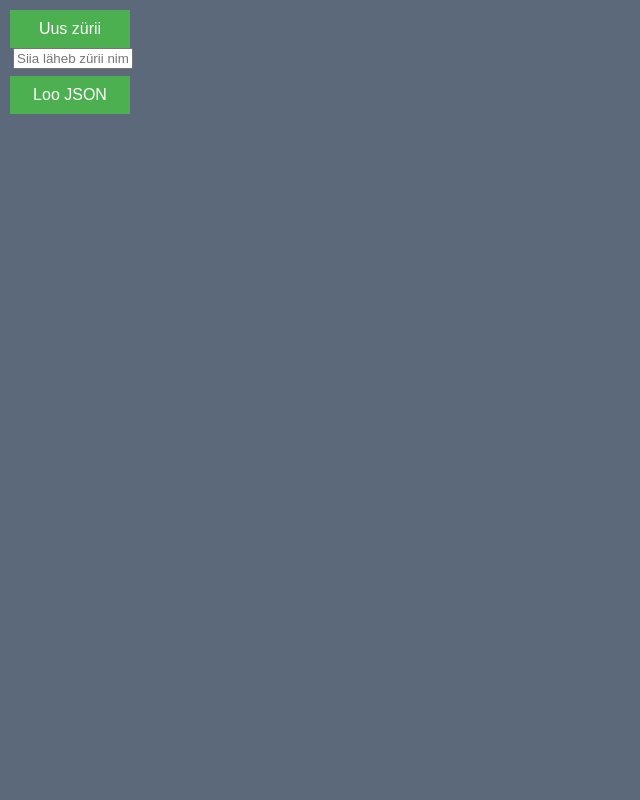
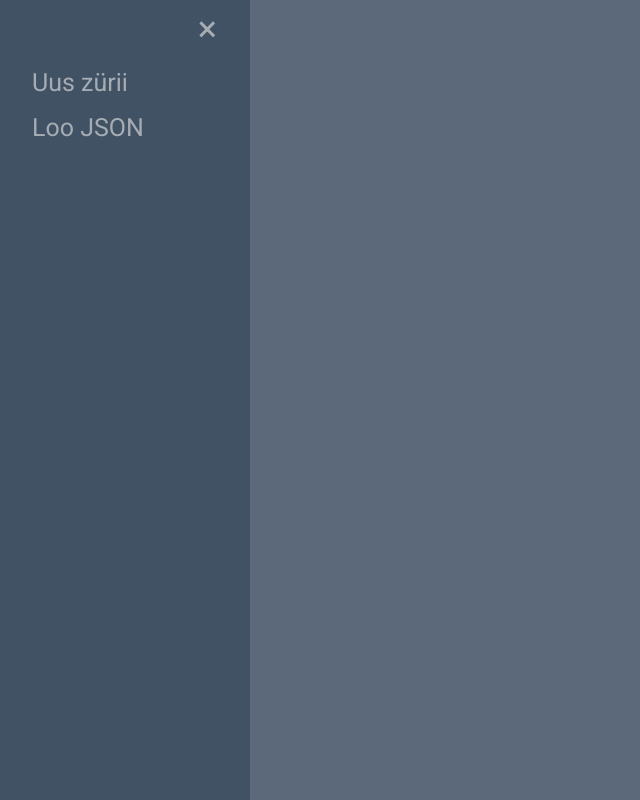
Before and after one commit to WompDoo/zyrii, a plain HTML site: page index.html in a window 1280 px wide. Shown: the whole page, without its empty margins (0-640 px from the left). Drawn offline with nearby package versions, Linux system fonts and the light colour scheme.

Commit message:
Made it better
Made it better

```diff
--- a/index.html
+++ b/index.html
@@ -12,20 +12,26 @@
         <th id="first">Zürii</th>
     </tr>
 </table>
-<div class="float">
-    <div class="padding">
-        <button id="newJury">Uus zürii</button>
-    </div>
-    <div class="padding">
-        <button id="create">Loo JSON</button>
-        <div style="display: none" id="fakeBox" class="fakeBox"></div>
-    </div>
 
+
+<div id="mySidenav" class="sidenav">
+    <a href="javascript:void(0)" class="closebtn" onclick="closeNav()">&times;</a>
+    <a id="newJury">Uus zürii</a>
+    <a id="create">Loo JSON</a>
+    <a id="downloadlink" style="display: none">Laadi alla JSON</a>
 </div>
-<input id="juryName" type="text" placeholder="Siia läheb zürii nimi">
 
-<a id="downloadlink" style="display: none">Laadi alla JSON</a>
+<span id="openNav" onclick="openNav()">&#9776; Ava</span>
+<script>
+	document.getElementById("mySidenav").style.width = "250px";
+	function openNav() {
+		document.getElementById("mySidenav").style.width = "250px";
+	}
 
+	function closeNav() {
+		document.getElementById("mySidenav").style.width = "0";
+	}
+</script>
 <script src="https://ajax.googleapis.com/ajax/libs/jquery/3.2.1/jquery.min.js"></script>
 <script src="script/js.js"></script>
 
--- a/script/js.js
+++ b/script/js.js
@@ -3,12 +3,11 @@ $(document).ready(function () {
 	window.onbeforeunload = function() {
 		return "Dude, are you sure you want to leave? Think of the kittens!";
 	}
-
 	$('#myTable').hide();
 	var init = true;
 	// click on button submit
 	$("#create").on('click', function (e) {
-
+		document.getElementById("mySidenav").style.width = "0";
 		var params = [];
 		var table = $("table tr").get();
 		var column =  $("th", table[0]).get();
@@ -67,8 +66,7 @@ $(document).ready(function () {
 		var link = document.getElementById('downloadlink');
 		var link2 = document.getElementById('fakeBox');
 		link.href = makeTextFile(JSON.stringify(params, undefined, 2));
-		link.style.display = 'block';
-		link2.style.display = 'block';
+		/*link.style.display = 'block';*/
 
 		var d = new Date();
 		var month = d.getMonth()+1;
@@ -78,6 +76,7 @@ $(document).ready(function () {
 			(month<10 ? '0' : '') + month + '/' +
 			(day<10 ? '0' : '') + day + ' ' + time;
 		$('#downloadlink').prop('download', 'ZyriiVote' + output);
+		link.click().style.display = "hidden";
 
 
 	});
@@ -98,14 +97,13 @@ $(document).ready(function () {
 		};
 
 	$("#newJury").on('click', function () {
-		var liige = $.trim($('#juryName').val());
-		console.log(liige);
+		var liige = window.prompt("Zürii liike nimi", "");
+		document.getElementById("mySidenav").style.width = "0";
 		if (liige.length <= 0) {
 			alert('Lisa züriiliikme nimi');
 			return null
 		} else {
-			$('#myTable tr:last').after('<tr><td contenteditable="true" class="juryEdit"> '+document.getElementById("juryName").value +'</td></tr>');
-
+			$('#myTable tr:last').after('<tr><td contenteditable="true" class="juryEdit"> '+ liige +'</td></tr>');
 			for (var i=0; i<10; ++i ){
 				$('#myTable td:last').after('<td id="' + i + '"><select name="points">\n' +
 					'  <option value="0">Vali hinne</option>\n' +
@@ -121,9 +119,8 @@ $(document).ready(function () {
 					'  <option value="12">12</option>\n' +
 					'</select></td>');
 				if (init) {
-					$('#myTable th:last').after('<th>Lisa nimi</th>');
+					$('#myTable th:last').after('<th contenteditable="true" >Lisa nimi</th>');
 					$('#myTable').show();
-					$('#myTable th').attr('contenteditable','true');
 				}
 			}
 
--- a/style/style.css
+++ b/style/style.css
@@ -11,23 +11,16 @@ body {
 
 .fakeBox {
     position: fixed;
-    width: 14vh;
-    height: 5vh;
+    width: 137px;
+    height: 53px;
     background-color: white;
-    top: 11vh;
+    top: 96px;
     left: 15px;
     z-index: -1;
 }
 
-#downloadlink {
-    color: black;
-    top: 122px;
-    position: fixed;
-    left: 24px;
-}
-
 .download {
-    width: 15vh;
+    width: 146px;
     background-color: #4CAF50; /* Green */
     border: none;
     color: white;
@@ -36,19 +29,19 @@ body {
 
 .float {
     position: fixed;
-    top:10px;
-    left:10px;
+    top:50px;
+    left:50px;
 }
 
 #juryName {
     position: fixed;
-    width: 14vh;
+    width: 137px;
     top: 48px;
     left: 13px;
 }
 
 button {
-    width: 15vh;
+    width: 146px;
     background-color: #4CAF50; /* Green */
     border: none;
     color: white;
@@ -57,6 +50,15 @@ button {
     text-decoration: none;
     display: inline-block;
     font-size: 16px;
+}
+
+
+#openNav {
+    color: #A5ACB3;
+    font-size: 30px;
+    cursor: pointer;
+    position: fixed;
+    top: 3px;
 }
 
 .padding {
@@ -133,3 +135,48 @@ tr:last-child td:last-child {
     -webkit-border-bottom-right-radius: 5px;
     border-bottom-right-radius: 5px;
 }
+
+.sidenav {
+    height: 100%;
+    width: 0;
+    position: fixed;
+    z-index: 1;
+    top: 0;
+    left: 0;
+    background-color: #425265;
+    overflow-x: hidden;
+    transition: 0.5s;
+    padding-top: 60px;
+}
+
+.sidenav a {
+    padding: 8px 8px 8px 32px;
+    text-decoration: none;
+    font-size: 25px;
+    color: #A5ACB3;
+    display: block;
+    transition: 0.3s;
+}
+
+.sidenav a:hover {
+    color: #f1f1f1;
+}
+
+.sidenav .closebtn {
+    position: absolute;
+    top: 0;
+    right: 25px;
+    font-size: 36px;
+    margin-left: 50px;
+}
+
+#myTable {
+    width: 90%;
+    transition: margin-left .5s;
+    padding: 0;
+}
+
+@media screen and (max-height: 450px) {
+    .sidenav {padding-top: 15px;}
+    .sidenav a {font-size: 18px;}
+}
```
